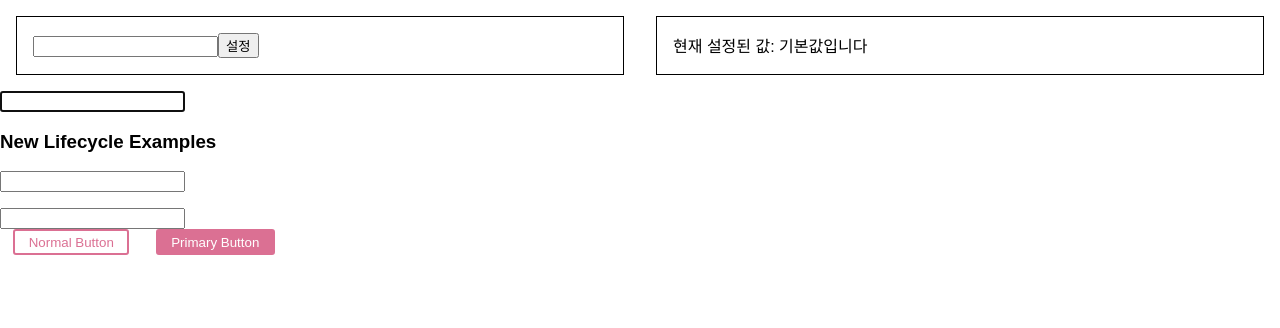
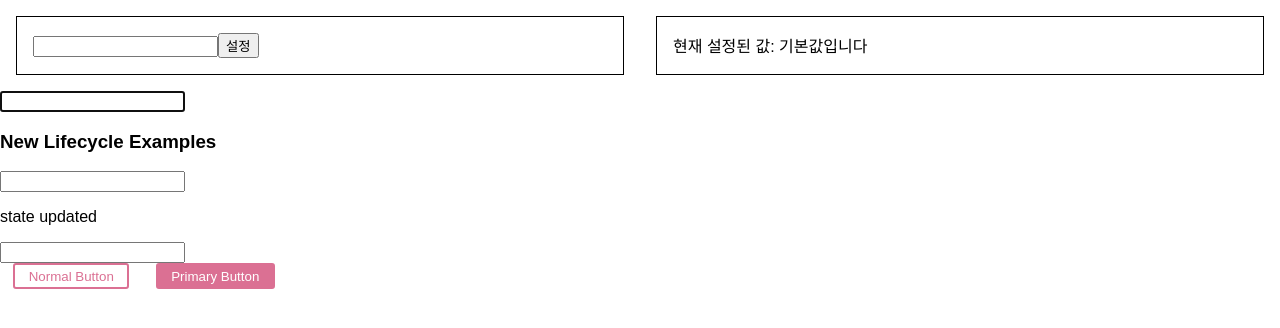
Before and after one commit to ahribori/react-playground, a React (Create React App) app: page / in a window 1280 px wide. Shown: the top 328 px of the page. Built offline with nearby package versions, Linux system fonts and the light colour scheme.

Commit message:
getDerivedStateFromProps와 getSnapshotBeforeUpdate의 이해

```diff
--- a/src/App.js
+++ b/src/App.js
@@ -29,7 +29,7 @@ class App extends React.Component {
                     <RightPane />
                 </div>
                 <Input />
-                <NewLifecycleExamples message={this.state.message}/>
+                <NewLifecycleExamples message={this.state.message} text={"hi"}/>
                 <input type="text" onChange={this.handleChange}/>
                 <MyStyledComponent />
             </SampleProvider>
--- a/src/components/NewLifecycleExamples.js
+++ b/src/components/NewLifecycleExamples.js
@@ -8,22 +8,26 @@ class NewLifecycleExamples extends React.Component {
     };
   }
 
-    static getDerivedStateFromProps(a) {
-        console.log('getDerivedStateFromProps', a);
-        return a;
+  static getDerivedStateFromProps(nextProps, prevState) {
+    console.log('getDerivedStateFromProps', nextProps, prevState);
+    console.log(nextProps, prevState)
+    return {message: "state updated"};
   }
 
-    getSnapshotBeforeUpdate(b) {
-        console.log('getSnapshotBeforeUpdate', b);
-        return b
+  getSnapshotBeforeUpdate(prevProps, prevState) {
+    console.log('getSnapshotBeforeUpdate', prevProps, prevState);
+    console.log(prevProps, prevState)
+    return 3;
   }
 
-    componentDidUpdate() {
+  componentDidUpdate(prevProps, prevState, snapshot) {
+    console.log(`snapshot ${snapshot}`);
     console.log('componentDidUpdate')
   }
 
   componentDidMount() {
     console.log('componentDidMount');
+    console.log(this.state)
   }
 
   componentWillUnmount() {
@@ -41,7 +45,7 @@ class NewLifecycleExamples extends React.Component {
     return (
         <div>
           <h3>New Lifecycle Examples</h3>
-                <input type="text" onChange={this.handleChange} />
+          <input type="text" onChange={this.handleChange}/>
           <p>{this.state.message}</p>
         </div>
     );
```
Lines whose indentation alone changed are shown as unchanged.
